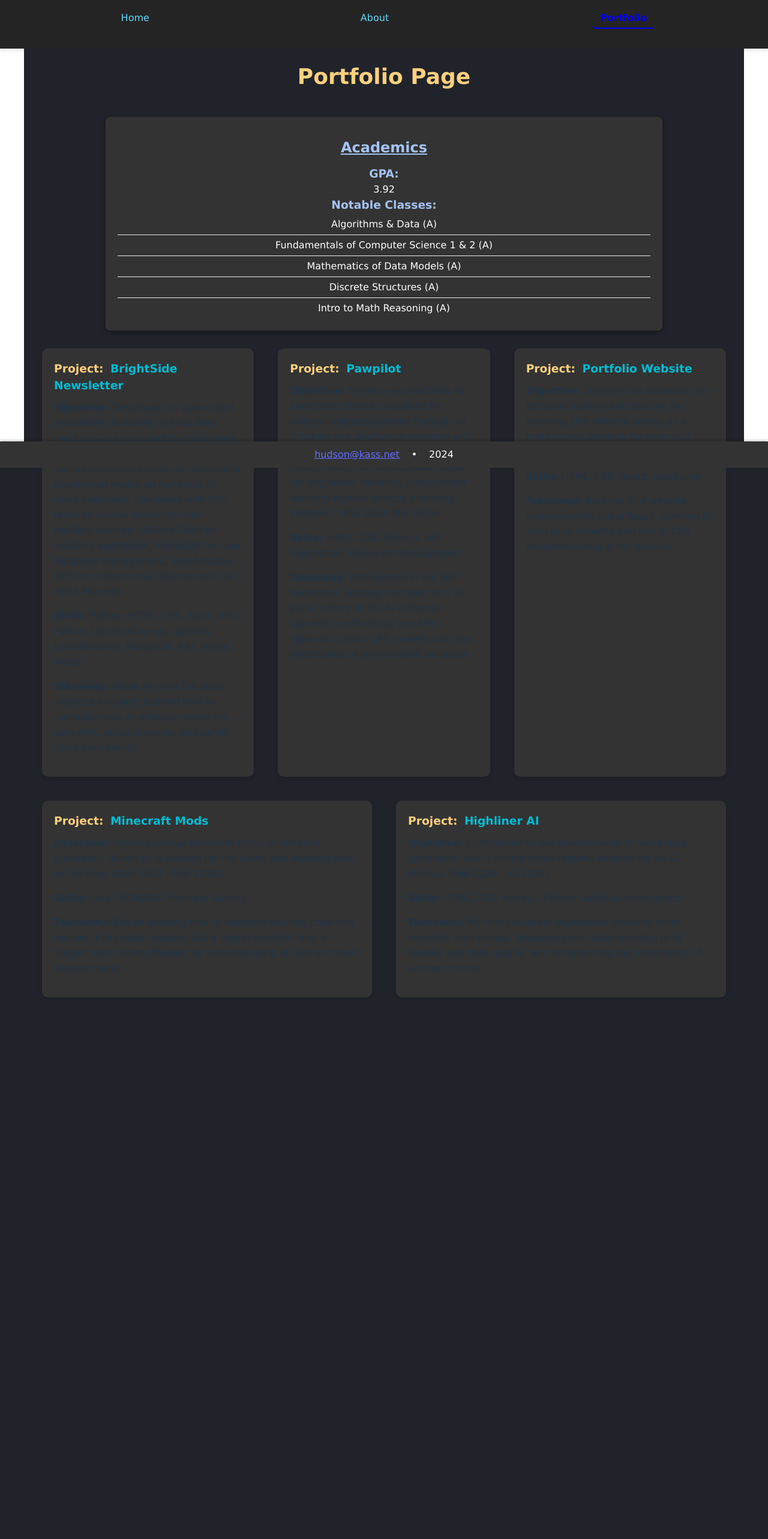
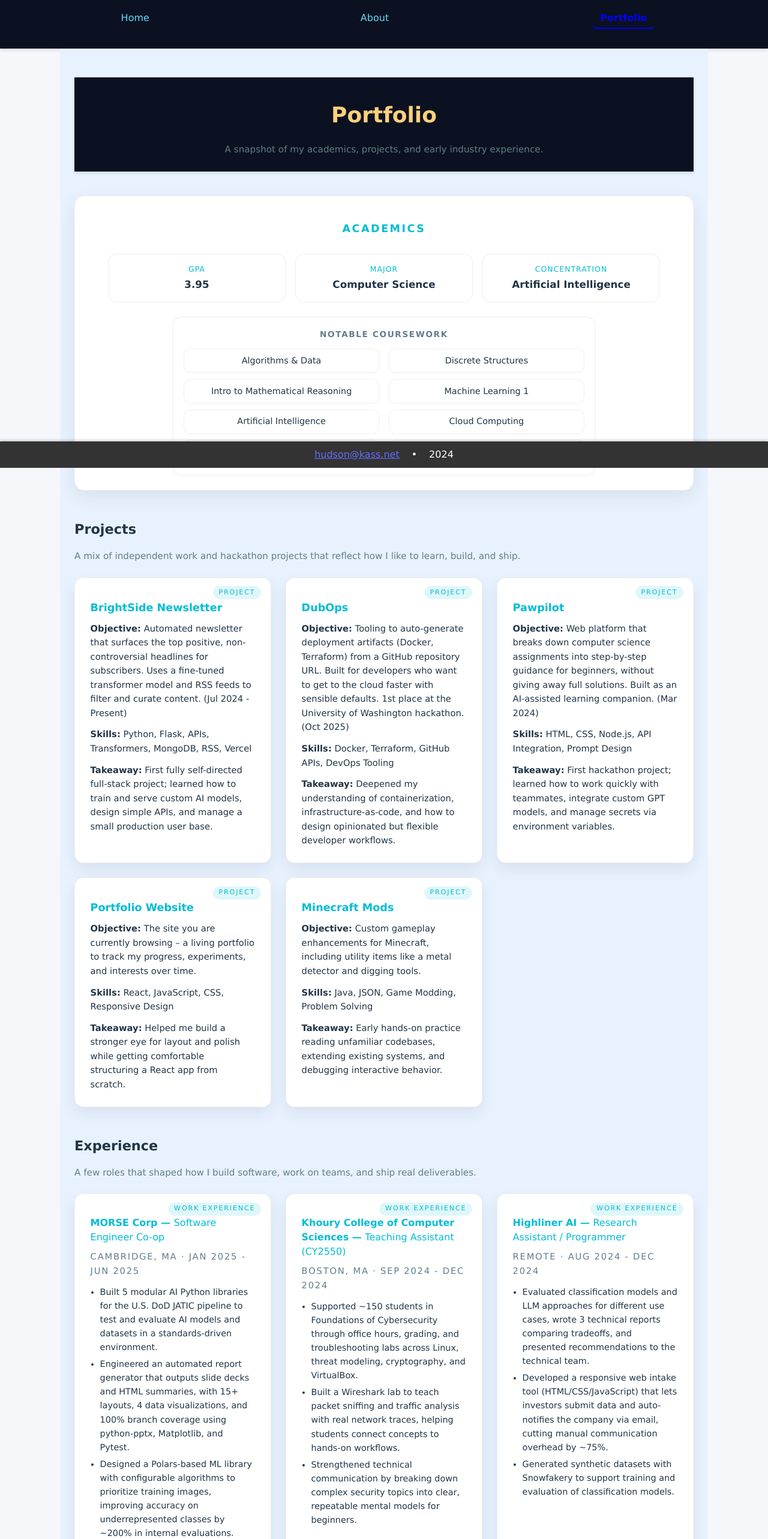
Before and after one commit to Hudica/simple-website, a React (Vite) app: page /portfolio in a window 1280 px wide. Shown: the part 20-2586 px from the top of the page at 60% size. Before the commit the page ends 1789 px from the top, so only its background shows below. Built offline with nearby package versions, Linux system fonts and the light colour scheme.

Commit message:
updated portfolio

```diff
--- a/src/App.css
+++ b/src/App.css
@@ -25,7 +25,7 @@ header, footer {
   align-items: stretch;
   width: 100%;
   padding: 2vw; /* Adjust padding to be relative to the viewport width */
-  background-color: #242424;
+  background-color: var(--header-background-color);
   color: white;
   text-align: center;
   box-shadow: 0 0.2vw 0.4vw rgba(0, 0, 0, 0.1);
@@ -61,7 +61,7 @@ nav ul li a:hover {
 footer {
   margin-top: auto;
   padding: 2vw; /* Responsive padding based on viewport width */
-  background-color: #20232a;
+  background-color: var(--header-background-color);
   color: white;
   text-align: center;
   box-shadow: 0 -0.2vw 0.4vw rgba(0, 0, 0, 0.1);
--- a/src/Card.css
+++ b/src/Card.css
@@ -1,31 +1,60 @@
 .card {
-    background-color: #333;
+  position: relative;
+  background-color: var(--surface-color);
   color: var(--text-color);
-    border-radius: 10px;
-    padding: 20px;
-    box-shadow: 0 4px 6px rgba(0, 0, 0, 0.1);
-    transition: transform 0.3s ease, box-shadow 0.3s ease;
+  border-radius: 0.9rem;
+  padding: 2.25rem 1.6rem 1.6rem;
+  box-shadow: 0 10px 24px rgba(15, 23, 42, 0.08);
+  border: 1px solid var(--border-subtle-color);
+  transition: transform 0.2s ease, box-shadow 0.2s ease, border-color 0.2s ease;
+  overflow: hidden;
 }
 
 .card:hover {
-    transform: translateY(-10px);
-    box-shadow: 0 10px 20px rgba(0, 0, 0, 0.2);
+  transform: translateY(-4px);
+  box-shadow: 0 18px 40px rgba(15, 23, 42, 0.18);
+  border-color: rgba(0, 188, 212, 0.6);
+}
+
+.card::before {
+  position: absolute;
+  top: 0.85rem;
+  right: 1rem;
+  font-size: 0.7rem;
+  text-transform: uppercase;
+  letter-spacing: 0.16em;
+  padding: 0.15rem 0.6rem;
+  border-radius: 999px;
+  background: rgba(0, 188, 212, 0.12);
+  color: var(--primary-color);
+}
+
+.card--project::before {
+  content: 'Project';
+}
+
+.card--experience::before {
+  content: 'Work Experience';
 }
 
 .card h3 {
   color: var(--primary-color);
-    margin-bottom: 10px;
+  margin-bottom: 0.6rem;
+  font-size: 1.1rem;
 }
 
 .card p {
-    margin-bottom: 15px;
+  margin-bottom: 0.75rem;
   line-height: 1.6;
+  font-size: 0.92rem;
 }
 
+.card p:last-child {
+  margin-bottom: 0;
+}
 
 .card label {
-    font-weight: bold;
-    color: #ffd07d; /* Brighter blue for labels to stand out */
-    margin-right: 5px;
-    width: 100px; /* Fixed width for alignment */
+  font-weight: 600;
+  color: var(--accent-color);
+  margin-right: 6px;
 }
--- a/src/Card.jsx
+++ b/src/Card.jsx
@@ -2,15 +2,18 @@
 import './Card.css';
 
 function Card(props) {
+    const { name, objective, skills, takeaway, type = 'project' } = props;
+
     return (
-        <div className="card">
-            <h3><label>Project:</label> {props.name}</h3>
-            <p><b>Objective:</b> {props.objective}</p>
-            <p><b>Skills:</b> {props.skills}</p>
-            <p><b>Takeaway:</b> {props.takeaway}</p>
+        <div className={`card card--${type}`}>
+            <h3>
+            {name}
+            </h3>
+            <p><b>Objective:</b> {objective}</p>
+            <p><b>Skills:</b> {skills}</p>
+            <p><b>Takeaway:</b> {takeaway}</p>
         </div>
-
-    )
+    );
 }
 
 export default Card;
--- a/src/Portfolio.css
+++ b/src/Portfolio.css
@@ -1,65 +1,219 @@
 .portfolio {
-    font-family: 'Inter', system-ui, Avenir, Helvetica, Arial, sans-serif;
-    max-width: 1200px;
-    margin: auto;
-    padding: 20px;
-    color: #E0E0E0; /* Light gray text */
-    background-color: #20232a; /* Dark background */
+    max-width: 1080px;
+    margin: 0 auto;
+    padding: 3rem 1.5rem 4rem;
+    color: var(--text-color);
+    background-color: var(--portfolio-background-color);
     text-rendering: optimizeLegibility;
     -webkit-font-smoothing: antialiased;
     -moz-osx-font-smoothing: grayscale;
 }
 
-.portfolio h1 {
+.portfolio-header {
     text-align: center;
-    color: #ffd07d; /* Bright yellow-orange for the main title */
-    font-size: 36px;
-    padding-bottom: 20px;
+    margin-bottom: 2.5rem;
 }
 
-.academicList {
-    background-color: #333; /* Slightly lighter dark shade */
-    color: #fff;
-    border-radius: 8px;
-    box-shadow: 0 4px 8px rgba(0, 0, 0, 0.3);
-    margin: 20px auto;
-    padding: 20px;
-    width: 80%;
-    text-align: center;
-    transition: transform 0.3s ease-in-out;
+.portfolio-header h1 {
+    font-size: 2.25rem;
+    margin-bottom: 0.5rem;
 }
 
-.academicList:hover {
-    transform: scale(1.05);
-    box-shadow: 0 8px 16px rgba(0, 0, 0, 0.4);
+.portfolio-tagline {
+    max-width: 620px;
+    margin: 0 auto;
+    font-size: 0.95rem;
+    color: var(--muted-text-color);
 }
 
-.academicList h2, .academicList h3 {
-    color: #a4c2f4; /* Soft blue, different from label color for distinction */
+.portfolio-section {
+    margin-bottom: 3rem;
 }
 
-ul {
-    list-style-type: none;
+.portfolio-section h2 {
+    font-size: 1.4rem;
+    margin-bottom: 1rem;
+}
+
+.section-intro {
+    font-size: 0.95rem;
+    color: var(--muted-text-color);
+    margin-bottom: 1.5rem;
+}
+
+/* Academics */
+
+.academicList {
+    background-color: var(--surface-color);
+    border-radius: 1rem;
+    padding: 1.75rem 1.75rem 1.5rem;
+    box-shadow: 0 10px 30px rgba(15, 23, 42, 0.08);
+    border: 1px solid var(--border-subtle-color);
+}
+
+.academicList h2 {
+    text-align: center;
+    margin-bottom: 1.75rem;
+    font-size: 1.1rem;
+    text-transform: uppercase;
+    letter-spacing: 0.14em;
+    color: var(--primary-color);
+    display: block;
+}
+
+/* Center the inner content so it never feels left-heavy */
+.academic-content {
+    max-width: 920px;
+    margin: 0 auto;
+    display: grid;
+    gap: 1.5rem;
+}
+
+/* 3 even summary tiles */
+.academic-summary {
+    display: grid;
+    grid-template-columns: repeat(3, minmax(0, 1fr));
+    gap: 1rem;
+    justify-content: center;
+    align-items: stretch;
+}
+
+.academic-highlight {
+    display: flex;
+    flex-direction: column;
+    justify-content: center;
+    align-items: center;
+    gap: 0.25rem;
+
+    padding: 1rem 1rem;
+    border-radius: 0.9rem;
+    text-align: center;
+
+    background-color: rgba(255, 255, 255, 0.04);
+    border: 1px solid var(--border-subtle-color);
+}
+
+.academic-label {
+    font-size: 0.78rem;
+    text-transform: uppercase;
+    letter-spacing: 0.08em;
+    color: var(--primary-color);
+}
+
+.academic-value {
+    font-weight: 650;
+    font-size: 1.05rem;
+}
+
+/* Coursework block centered and symmetric */
+.academic-classes {
+    max-width: 920px;
+    margin: 0 auto;
+    padding: 1.1rem 1.1rem;
+
+    border-radius: 0.9rem;
+    background-color: rgba(255, 255, 255, 0.02);
+    border: 1px solid var(--border-subtle-color);
+}
+
+.academic-classes h3 {
+    font-size: 0.85rem;
+    text-transform: uppercase;
+    letter-spacing: 0.12em;
+    margin-bottom: 0.85rem;
+    color: var(--muted-text-color);
+    text-align: center;
+}
+
+.classList {
+    list-style: none;
     padding: 0;
+    margin: 0;
+
+    display: grid;
+    grid-template-columns: repeat(2, minmax(0, 1fr));
+    gap: 0.6rem 1rem;
+
+    max-width: 820px;
+    margin: 0 auto;
 }
 
 .classList li {
-    padding: 5px 0;
-    border-bottom: 1px solid #eee;
+    font-size: 0.9rem;
+    padding: 0.55rem 0.75rem;
+    border-radius: 0.75rem;
+
+    text-align: center;
+
+    background-color: rgba(255, 255, 255, 0.03);
+    border: 1px solid var(--border-subtle-color);
 }
 
-li:last-child {
-    border-bottom: none;
+@media (max-width: 900px) {
+    .academic-summary {
+        grid-template-columns: 1fr;
+    }
+
+    .classList {
+        grid-template-columns: 1fr;
+        max-width: 520px;
+    }
+
+    .academic-content,
+    .academic-classes {
+        max-width: 680px;
+    }
 }
 
+/* Projects grid */
+
 .Cards {
-    display: flex;
-    flex-wrap: wrap;
-    justify-content: space-around;
-    gap: 20px;
+    display: grid;
+    grid-template-columns: repeat(auto-fit, minmax(260px, 1fr));
+    gap: 1.5rem;
 }
 
-.card {
-    flex: 1 1 300px;
-    margin: 10px;
+/* Experience cards */
+
+.work-section {
+    margin-top: 1.5rem;
 }
+
+.experience-grid {
+    display: grid;
+    grid-template-columns: repeat(auto-fit, minmax(260px, 1fr));
+    gap: 1.5rem;
+}
+
+.experience-card h3 {
+    font-size: 1rem;
+    margin-bottom: 0.5rem;
+}
+
+.experience-card h3 span {
+    font-weight: 500;
+}
+
+.experience-meta {
+    font-size: 0.8rem;
+    text-transform: uppercase;
+    letter-spacing: 0.12em;
+    color: var(--muted-text-color);
+    margin-bottom: 0.9rem;
+}
+
+.experience-card ul {
+    list-style: disc;
+    padding-left: 1rem;
+    margin: 0;
+}
+
+.experience-card li {
+    font-size: 0.9rem;
+    line-height: 1.6;
+    margin-bottom: 0.35rem;
+}
+
+.experience-card li:last-child {
+    margin-bottom: 0;
+}
--- a/src/Portfolio.jsx
+++ b/src/Portfolio.jsx
@@ -1,48 +1,163 @@
-import React from 'react';
-import Card from './Card.jsx'
-import './Portfolio.css'
+import Card from './Card.jsx';
+import './Portfolio.css';
 
 function Portfolio() {
   return (
-    <div className = "portfolio">
-      <h1>Portfolio Page</h1>
-      <div className ="academicList">
-        <h2><u>Academics</u></h2>
-        <h3>GPA:</h3><p>3.92</p>
-        <h3>Notable Classes:</h3>
-        <p className="classList">
-          <ul>
-            <li>Algorithms & Data (A)</li>
-            <li>Fundamentals of Computer Science 1 & 2 (A)</li>
-            <li>Mathematics of Data Models  (A)</li>
-            <li>Discrete Structures (A)</li>
-            <li>Intro to Math Reasoning (A)</li>
-          </ul>
+    <div className="portfolio">
+      <header className="portfolio-header">
+        <h1>Portfolio</h1>
+        <p className="portfolio-tagline">
+          A snapshot of my academics, projects, and early industry experience.
         </p>
-      </div>
-      <div class="Cards">
-      <Card name="BrightSide Newsletter"
-              objective="Developed an automated newsletter delivering the top four most positive, non-controversial news headlines to subscribers. Leveraged the Transformers Library to fine-tune a pre-trained model on hundreds of news headlines, combined with RSS feeds to scrape headlines from credible sources. Utilized Flask for backend operations, MongoDB for user database management, and Amazon SES for custom email distribution. (Jul 2024-Present)"
-              skills="Python, HTML, CSS, Flask, APIs, Python Libraries(numpy, pandas, transformers), MongoDB, RSS Feeds, Vercel"
-              takeaway="Made my first full stack project by myself, learned how to customly train AI models, create my own APIs, utilize libraries, and safely store user emails"/>
-        <Card name="Pawpilot"
-              objective="Enhance accessibility to computer science education for underprivileged students through an intuitive web platform integrated with AI. Our website breaks down assignments into manageable steps for beginners, fostering independent learning without directly providing solutions. (Mar 2024-Mar 2024)"
-              skills="HTML, CSS, Node.js, API Integration, Resource Management"
-              takeaway="Participated in my first hackathon, leading our team to a 1st place victory in the AI category. Learned to effectively use APIs (OpenAI custom GPT models) and the importance of environment variables."/>
-        <Card name="Portfolio Website"
-              objective="Designed to showcase my personal journey and passion for learning, this website serves as a professional portfolio for potential opportunities. (Jun 2024 - Present)"
-              skills="HTML, CSS, React, JavaScript"
-              takeaway="Built my first website independently using React, learning its structural benefits and lots of CSS troubleshooting in the process."/>
-        <Card name="Minecraft Mods"
-              objective="Created unique Minecraft mods to enhance gameplay, driven by a passion for the game and learning Java at the time. (Dec 2023 - Mar 2024)"
-              skills="Java, JSON/XML, Problem Solving"
-              takeaway="Began learning how to interpret existing code and applied it to create features like a 'metal detector' and a 'digger' item, strengthened my understanding of Java and mod development."/>
-        <Card name="Highliner AI"
-              objective="Contributed to the development of mock-data generation and a simple email-request website for an AI startup. (Feb 2024 - Jul 2024)"
-              skills="HTML, CSS, Node.js, Python, Artificial Intelligence"
-              takeaway="My first corporate experience involved more research than coding, deepening my understanding of AI models and data quality, and emphasizing the importance of version control."/>
+      </header>
+
+      <section className="portfolio-section academicList">
+        <h2>Academics</h2>
+
+        <div className="academic-content">
+          <div className="academic-summary">
+            <div className="academic-highlight">
+              <span className="academic-label">GPA</span>
+              <span className="academic-value">3.95</span>
+            </div>
+
+            <div className="academic-highlight">
+              <span className="academic-label">Major</span>
+              <span className="academic-value">Computer Science</span>
+            </div>
+
+            <div className="academic-highlight">
+              <span className="academic-label">Concentration</span>
+              <span className="academic-value">Artificial Intelligence</span>
+            </div>
+          </div>
+
+          <div className="academic-classes">
+            <h3>Notable Coursework</h3>
+            <ul className="classList">
+              <li>Algorithms &amp; Data</li>
+              <li>Discrete Structures</li>
+              <li>Intro to Mathematical Reasoning</li>
+              <li>Machine Learning 1</li>
+              <li>Artificial Intelligence</li>
+              <li>Cloud Computing</li>
+              <li>Object-Oriented Design</li>
+              <li>Fundamentals of Computer Science 1 &amp; 2</li>
+            </ul>
+          </div>
         </div>
+      </section>
 
+      <section className="portfolio-section">
+        <h2>Projects</h2>
+        <p className="section-intro">
+          A mix of independent work and hackathon projects that reflect how I like
+          to learn, build, and ship.
+        </p>
+
+        <div className="Cards">
+          <Card
+            name="BrightSide Newsletter"
+            objective="Automated newsletter that surfaces the top positive, non-controversial headlines for subscribers. Uses a fine-tuned transformer model and RSS feeds to filter and curate content. (Jul 2024 - Present)"
+            skills="Python, Flask, APIs, Transformers, MongoDB, RSS, Vercel"
+            takeaway="First fully self-directed full-stack project; learned how to train and serve custom AI models, design simple APIs, and manage a small production user base."
+          />
+          <Card
+            name="DubOps"
+            objective="Tooling to auto-generate deployment artifacts (Docker, Terraform) from a GitHub repository URL. Built for developers who want to get to the cloud faster with sensible defaults. 1st place at the University of Washington hackathon. (Oct 2025)"
+            skills="Docker, Terraform, GitHub APIs, DevOps Tooling"
+            takeaway="Deepened my understanding of containerization, infrastructure-as-code, and how to design opinionated but flexible developer workflows."
+          />
+          <Card
+            name="Pawpilot"
+            objective="Web platform that breaks down computer science assignments into step-by-step guidance for beginners, without giving away full solutions. Built as an AI-assisted learning companion. (Mar 2024)"
+            skills="HTML, CSS, Node.js, API Integration, Prompt Design"
+            takeaway="First hackathon project; learned how to work quickly with teammates, integrate custom GPT models, and manage secrets via environment variables."
+          />
+          <Card
+            name="Portfolio Website"
+            objective="The site you are currently browsing – a living portfolio to track my progress, experiments, and interests over time."
+            skills="React, JavaScript, CSS, Responsive Design"
+            takeaway="Helped me build a stronger eye for layout and polish while getting comfortable structuring a React app from scratch."
+          />
+          <Card
+            name="Minecraft Mods"
+            objective="Custom gameplay enhancements for Minecraft, including utility items like a metal detector and digging tools."
+            skills="Java, JSON, Game Modding, Problem Solving"
+            takeaway="Early hands-on practice reading unfamiliar codebases, extending existing systems, and debugging interactive behavior."
+          />
+        </div>
+      </section>
+
+      <section className="portfolio-section work-section">
+  <h2>Experience</h2>
+  <p className="section-intro">
+    A few roles that shaped how I build software, work on teams, and ship real deliverables.
+  </p>
+
+  <div className="experience-grid">
+    <article className="card card--experience experience-card">
+      <h3>MORSE Corp — <span>Software Engineer Co-op</span></h3>
+      <p className="experience-meta">Cambridge, MA · Jan 2025 - Jun 2025</p>
+      <ul>
+        <li>
+          Built 5 modular AI Python libraries for the U.S. DoD JATIC pipeline to test and evaluate
+          AI models and datasets in a standards-driven environment.
+        </li>
+        <li>
+          Engineered an automated report generator that outputs slide decks and HTML summaries,
+          with 15+ layouts, 4 data visualizations, and 100% branch coverage using python-pptx,
+          Matplotlib, and Pytest.
+        </li>
+        <li>
+          Designed a Polars-based ML library with configurable algorithms to prioritize training images,
+          improving accuracy on underrepresented classes by ~200% in internal evaluations.
+        </li>
+        <li>
+          Worked in an Agile GitLab workflow (sprints, demos, retros, merge reviews) and added 2 CI/CD
+          stages to strengthen the deployment pipeline.
+        </li>
+      </ul>
+    </article>
+
+    <article className="card card--experience experience-card">
+      <h3>Khoury College of Computer Sciences — <span>Teaching Assistant (CY2550)</span></h3>
+      <p className="experience-meta">Boston, MA · Sep 2024 - Dec 2024</p>
+      <ul>
+        <li>
+          Supported ~150 students in Foundations of Cybersecurity through office hours, grading,
+          and troubleshooting labs across Linux, threat modeling, cryptography, and VirtualBox.
+        </li>
+        <li>
+          Built a Wireshark lab to teach packet sniffing and traffic analysis with real network traces,
+          helping students connect concepts to hands-on workflows.
+        </li>
+        <li>
+          Strengthened technical communication by breaking down complex security topics into clear,
+          repeatable mental models for beginners.
+        </li>
+      </ul>
+    </article>
+
+    <article className="card card--experience experience-card">
+      <h3>Highliner AI — <span>Research Assistant / Programmer</span></h3>
+      <p className="experience-meta">Remote · Aug 2024 - Dec 2024</p>
+      <ul>
+        <li>
+          Evaluated classification models and LLM approaches for different use cases, wrote 3 technical
+          reports comparing tradeoffs, and presented recommendations to the technical team.
+        </li>
+        <li>
+          Developed a responsive web intake tool (HTML/CSS/JavaScript) that lets investors submit data
+          and auto-notifies the company via email, cutting manual communication overhead by ~75%.
+        </li>
+        <li>
+          Generated synthetic datasets with Snowfakery to support training and evaluation of classification models.
+        </li>
+      </ul>
+    </article>
+  </div>
+</section>
 
     </div>
   );
--- a/src/index.css
+++ b/src/index.css
@@ -1,24 +1,26 @@
-:root {
+ :root {
   font-family: Inter, system-ui, Avenir, Helvetica, Arial, sans-serif;
   line-height: 1.5;
   font-weight: 400;
 
   color-scheme: light dark;
-  color: rgba(255, 255, 255, 0.87);
-  background-color: #20232a;
-
   font-synthesis: none;
   text-rendering: optimizeLegibility;
   -webkit-font-smoothing: antialiased;
   -moz-osx-font-smoothing: grayscale;
-}
 
-:root {
+  /* Light mode defaults */
   --primary-color: #00bcd4; /* Teal */
   --secondary-color: #006064; /* Dark Teal */
-  --background-color: #f0f4f8; /* Light Gray */
-  --text-color: #263238; /* Dark Gray */
+  --background-color: #f4f7fb; /* Page background */
+  --surface-color: #ffffff; /* Card / panel background */
+  --surface-alt-color: #e3f2fd; /* Softer accent surface */
+  --text-color: #263238; /* Primary text */
+  --muted-text-color: #607d8b; /* Secondary text */
   --accent-color: #ffab00; /* Amber */
+  --border-subtle-color: rgba(38, 50, 56, 0.08);
+  --portfolio-background-color: #e8f2ff; /* Accent background for portfolio */
+  --header-background-color: #0b1120; /* Solid color banner */
 }
 
 
@@ -33,13 +35,8 @@ a:hover {
 
 body {
   margin: 0;
-  display: flex;
-  place-items: center;
   min-width: 320px;
   min-height: 100vh;
-}
-
-body {
   font-family: 'Poppins', sans-serif;
   color: var(--text-color);
   background-color: var(--background-color);
@@ -58,7 +55,10 @@ button:focus-visible {
 @media (prefers-color-scheme: light) {
   :root {
     --text-color: #213547;
-    --background-color: #ffffff;
+    --background-color: #f5f7fb;
+    --surface-color: #ffffff;
+    --surface-alt-color: #f1f5f9;
+    --portfolio-background-color: #e8f2ff;
     --link-hover-color: #747bff;
     --button-bg-color: #f9f9f9;
   }
@@ -68,7 +68,12 @@ button:focus-visible {
 @media (prefers-color-scheme: dark) {
   :root {
     --text-color: #cfd8dc;
-    --background-color: #263238;
+    --background-color: #020617;
+    --surface-color: #1f2933;
+    --surface-alt-color: #243447;
+    --border-subtle-color: rgba(148, 163, 184, 0.4);
+    --portfolio-background-color: #020617;
+    --header-background-color: #020617;
     --link-hover-color: #82b1ff;
     --button-bg-color: #37474f;
   }
```
Also changed, not shown: src/About.css (+14 -14 lines). Lines whose indentation alone changed are shown as unchanged.
